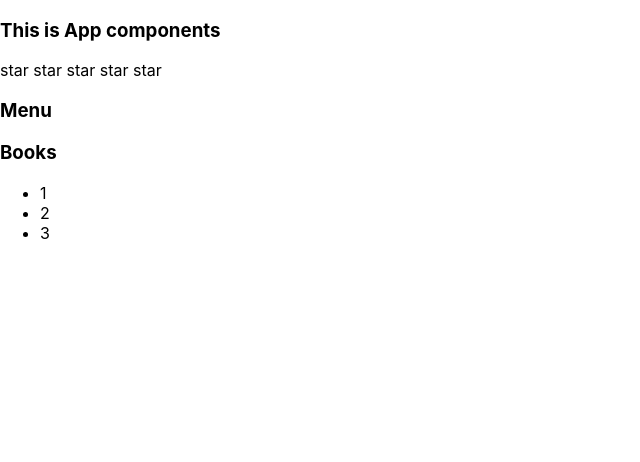
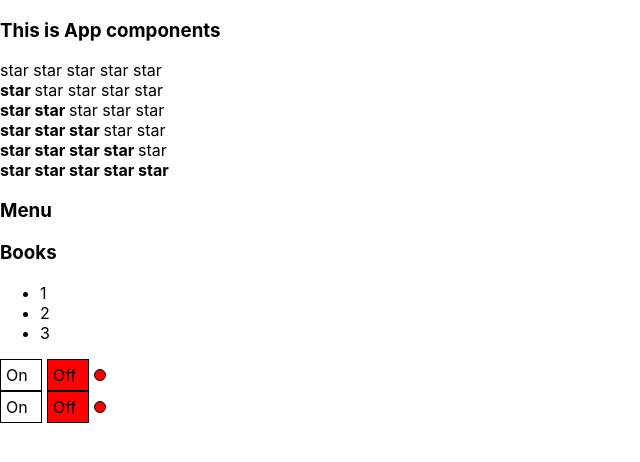
Before and after one commit to Viktoriyadegt/react_kabzda_kak_podrobno, a React (Create React App) app: page / in a window 1280 px wide. Shown: the top 462 px of the page, without its empty margins (0-640 px from the left). Built offline with nearby package versions, Linux system fonts and the light colour scheme.

Commit message:
onOff_useState

```diff
--- a/src/App.css
+++ b/src/App.css
@@ -1,3 +1,4 @@
+/*
 .App {
   text-align: center;
 }
@@ -36,3 +37,4 @@
     transform: rotate(360deg);
   }
 }
+*/
--- a/src/App.tsx
+++ b/src/App.tsx
@@ -2,14 +2,23 @@ import React from 'react';
 import './App.css';
 import {Accordion} from "./components/Accordion/Accordion";
 import {Rating} from "./components/Rating/Rating";
+import {OnOff} from "./components/OnOff/OnOff";
 
 function App() {
     return (
         <div>
             <PageTitle title={'This is App components'}/>
-            <Rating rating={7}/>
+            <Rating rating={0}/>
+            <Rating rating={1}/>
+            <Rating rating={2}/>
+            <Rating rating={3}/>
+            <Rating rating={4}/>
+            <Rating rating={5}/>
             <Accordion title={'Menu'} collapsed={true}/>
             <Accordion title={'Books'} collapsed={false}/>
+            <OnOff />
+            <OnOff />
+
         </div>
     );
 }
--- a/src/components/Accordion/Accordion.tsx
+++ b/src/components/Accordion/Accordion.tsx
@@ -6,14 +6,14 @@ type AccordionPropsType = {
 }
 
 export const Accordion = (props: AccordionPropsType) => {
-    return props.collapsed
-        ? <div>
-            <AccordionTitle title={props.title}/>
-        </div>
-        : <div>
-            <AccordionTitle title={props.title}/>
-            <AccordionBody/>
-        </div>
+
+
+
+    return <div>
+        <AccordionTitle title={props.title}/>
+        {!props.collapsed && <AccordionBody/>}
+    </div>
+
 }
 
 type AccordionTitlePropsType = {
--- /dev/null
+++ b/src/components/OnOff/OnOff.tsx
@@ -0,0 +1,48 @@
+import React, {useState} from 'react';
+
+type OnOffPropsType = {
+    //value: boolean
+}
+
+export const OnOff = (props: OnOffPropsType) => {
+
+    let [value, setValue] = useState(false)
+
+
+    const styledOn = {
+        width: '30px',
+        height: '20px',
+        backgroundColor: value ? 'green' : 'white',
+        border: '1px solid black',
+        display: 'inline-block',
+        padding: '5px',
+
+    }
+    const styledOff = {
+        width: '30px',
+        height: '20px',
+        backgroundColor: value ? 'white' : 'red',
+        border: '1px solid black',
+        display: 'inline-block',
+        marginLeft: '5px',
+        padding: '5px',
+
+    }
+    const indicatorOnOff = {
+        width: '10px',
+        height: '10px',
+        borderRadius: '10px',
+        backgroundColor: value ?'green' : 'red',
+        border: '1px solid black',
+        display: 'inline-block',
+        marginLeft: '5px'
+    }
+    return (<div>
+            <div style={styledOn} onClick={()=>setValue(true)}>On</div>
+            <div style={styledOff} onClick={()=>setValue(false)}>Off</div>
+            <div style={indicatorOnOff}></div>
+        </div>
+
+
+    );
+};
--- a/src/components/Rating/Rating.tsx
+++ b/src/components/Rating/Rating.tsx
@@ -5,58 +5,15 @@ type RatingPropsType = {
     rating: number
 }
 export const Rating = (props: RatingPropsType) => {
-    if (props.rating === 1) {
-        return <div>
-            <Star selected={true}/>
-            <Star selected={false}/>
-            <Star selected={false}/>
-            <Star selected={false}/>
-            <Star selected={false}/>
-        </div>
-    }
-    if (props.rating === 2) {
-        return <div>
-            <Star selected={true}/>
-            <Star selected={true}/>
-            <Star selected={false}/>
-            <Star selected={false}/>
-            <Star selected={false}/>
-        </div>
-    }
-    if (props.rating === 3) {
-        return <div>
-            <Star selected={true}/>
-            <Star selected={true}/>
-            <Star selected={true}/>
-            <Star selected={false}/>
-            <Star selected={false}/>
-        </div>
-    }
-    if (props.rating === 4) {
-        return <div>
-            <Star selected={true}/>
-            <Star selected={true}/>
-            <Star selected={true}/>
-            <Star selected={true}/>
-            <Star selected={false}/>
-        </div>
-    }
-    if (props.rating === 5) {
-        return <div>
-            <Star selected={true}/>
-            <Star selected={true}/>
-            <Star selected={true}/>
-            <Star selected={true}/>
-            <Star selected={true}/>
-        </div>
-    }
+
     return <div>
-        <Star selected={false}/>
-        <Star selected={false}/>
-        <Star selected={false}/>
-        <Star selected={false}/>
-        <Star selected={false}/>
+        <Star selected={props.rating > 0}/>
+        <Star selected={props.rating > 1}/>
+        <Star selected={props.rating > 2}/>
+        <Star selected={props.rating > 3}/>
+        <Star selected={props.rating > 4}/>
     </div>
+
 }
 
 type StarPropsType = {
@@ -65,7 +22,7 @@ type StarPropsType = {
 
 const Star = (props: StarPropsType) => {
     if (props.selected) {
-        return <span><b>star</b></span>
+        return <span><b>star </b></span>
     } else {
         return <span>star </span>
 
```
